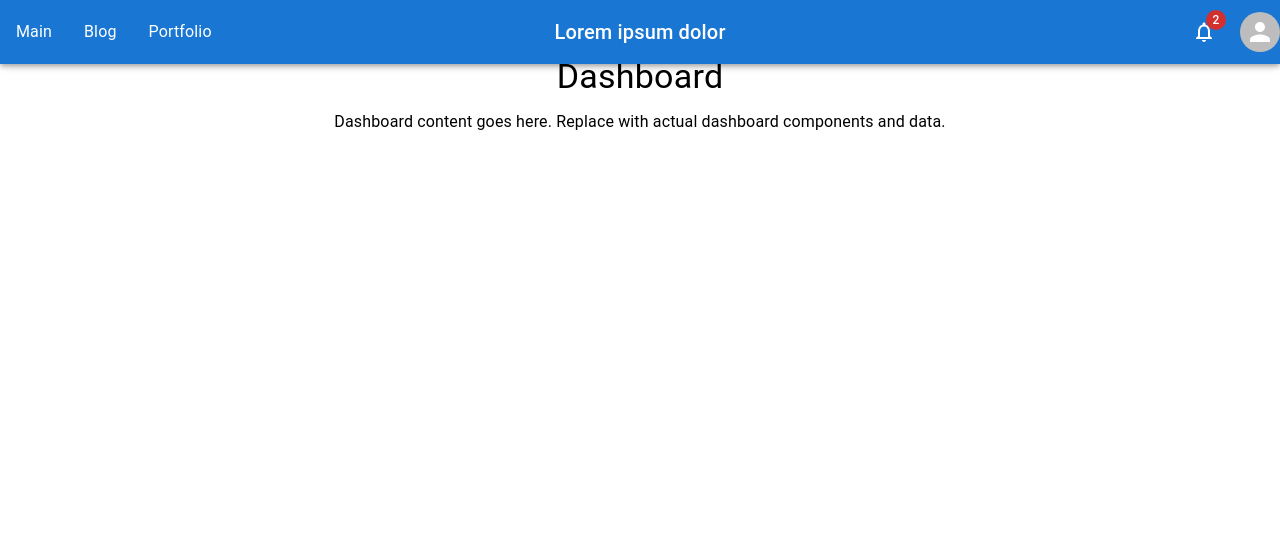
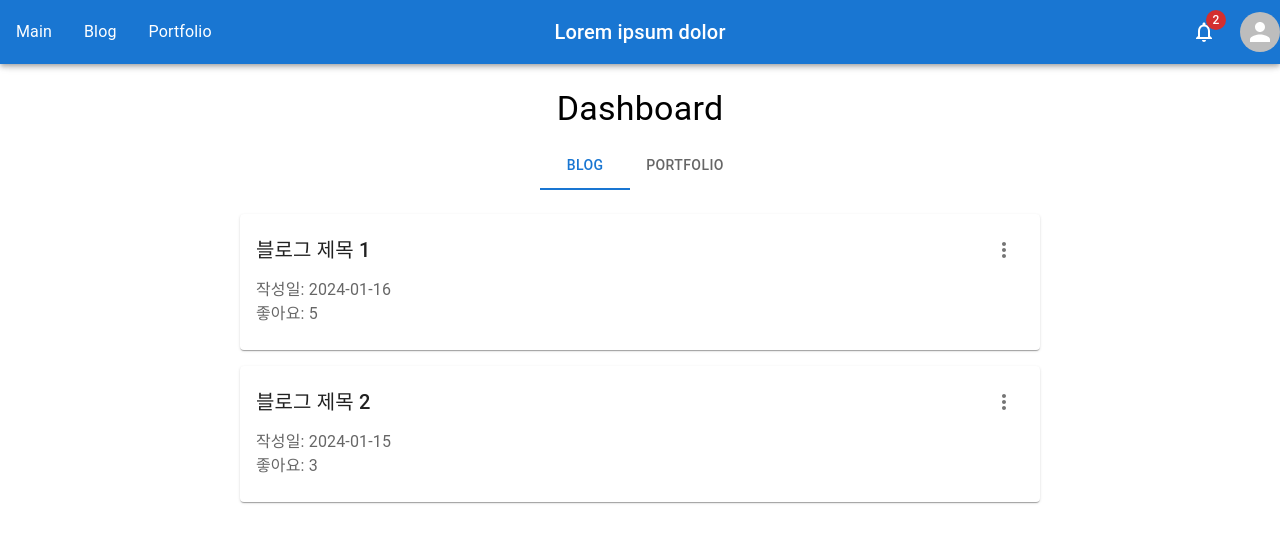
Before and after one commit to kyungbbabi/chan_firstProject, a React (Create React App) app in the folder frontend/: page /dashboard in a window 1280 px wide. Shown: the top 542 px of the page. Built offline with nearby package versions, Linux system fonts and the light colour scheme.

Commit message:
docs: dashboard javascript

```diff
--- a/frontend/src/pages/Dashboard.js
+++ b/frontend/src/pages/Dashboard.js
@@ -1,18 +1,123 @@
-import React from "react";
-import { Box, Grid, Typography } from "@mui/material";
+import React, { useEffect, useState } from "react";
+import { Box, Card, CardContent, Grid, IconButton, Menu, MenuItem, Tab, Tabs, Typography } from "@mui/material";
+import MoreVertIcon from '@mui/icons-material/MoreVert';
+import EditIcon from '@mui/icons-material/Edit';
+import DeleteIcon from '@mui/icons-material/Delete';
+import { useNavigate } from "react-router-dom";
 
 export default function Dashboard(){
 
+  const navigate = useNavigate();
+
+  const [tabValue, setTabValue] = useState(0);
+  const [posts, setPosts] = useState([]);;
+  const [portfolios, setPortfolios] = useState([]);
+  const [menuAnchor, setMenuAnchor] = useState(null);
+  const [selectedItem, setSelectedItem] = useState(null);
+
+  const handleTabChange = (event, newValue) => {
+    setTabValue(newValue);
+  };
+
+  const handleMenuOpen = (event, item) => {
+    setMenuAnchor(event.currentTarget);
+    setSelectedItem(item);
+  };
+
+  const handleMenuClose = () => {
+    setMenuAnchor(null);
+    setSelectedItem(null);
+  };
+
+  const handleEdit = () => {
+    if (!selectedItem) return;
+    // 수정 페이지로 이동
+    if (tabValue === 0) {
+      navigate(`/postwrite/${selectedItem.id}`);
+    } else {
+      navigate(`/portfolio/edit/${selectedItem.id}`);
+    }
+    handleMenuClose();
+  };
+
+  const handleDelete = () => {
+    if (!selectedItem) return;
+    if (tabValue === 0) {
+      setPosts(posts.filter(post => post.id !== selectedItem.id));
+    } else {
+      setPortfolios(portfolios.filter(portfolio => portfolio.id !== selectedItem.id));
+    }
+    handleMenuClose();
+  };
+
+  useEffect(() => {
+    setPosts([
+      { id: 1, title: "블로그 제목 1", createdAt: "2024-01-16", likes: 5 },
+      { id: 2, title: "블로그 제목 2", createdAt: "2024-01-15", likes: 3 },
+    ]);
+    setPortfolios([
+      { id: 1, title: "포트폴리오 1", createdAt: "2024-01-14" },
+      { id: 2, title: "포트폴리오 2", createdAt: "2024-01-13" },
+    ]);
+  }, []);
+
   return (
-    <Box>
-      <Box sx={{display: "flex", flexDirection: "column", alignItems: "center", justifyContent: "center", padding: "3em"}}>
-        <Typography variant="h4" gutterBottom>
-          Dashboard
-        </Typography>
-        <Typography>
-          Dashboard content goes here. Replace with actual dashboard components and data.
-        </Typography>
-      </Box>
+    <Box sx={{padding: "5em 2em"}}>
+      <Typography variant="h4" gutterBottom align="center">Dashboard</Typography>
+      <Grid container justifyContent="center">
+        <Grid item xs={12} md={8}>
+          <Tabs value={tabValue} onChange={handleTabChange} centered sx={{ mb: 3 }}>
+            <Tab label="blog"></Tab>
+            <Tab label="portfolio"></Tab>
+          </Tabs>
+          <Box sx={{ mt: 2 }}>
+            {tabValue === 0 ? (
+              posts.map(post => (
+                <Card key={post.id} sx={{ mb: 2 }}>
+                  <CardContent>
+                    <Box sx={{ display: 'flex', justifyContent: 'space-between', alignItems: 'center' }}>
+                      <Typography variant="h6">{post.title}</Typography>
+                      <IconButton  onClick={(e) => handleMenuOpen(e, post)} sx={{ position: 'relative' }}> {/* 아이콘 위치 조정 */}
+                        <MoreVertIcon />
+                      </IconButton>
+                    </Box>
+                    <Typography color="textSecondary" sx={{ mt: 1 }}>
+                      작성일: {post.createdAt}
+                    </Typography>
+                    <Typography color="textSecondary">
+                      좋아요: {post.likes}
+                    </Typography>
+                  </CardContent>
+                </Card>
+              ))
+            ) : (
+              portfolios.map(portfolio => (
+                <Card key={portfolio.id} sx={{ mb: 2 }}>
+                  <CardContent>
+                    <Box sx={{ display: 'flex', justifyContent: 'space-between', alignItems: 'center' }}>
+                      <Typography variant="h6">{portfolio.title}</Typography>
+                      <IconButton  onClick={(e) => handleMenuOpen(e, portfolio)} sx={{ position: 'relative' }} >
+                        <MoreVertIcon />
+                      </IconButton>
+                    </Box>
+                    <Typography color="textSecondary" sx={{ mt: 1 }}>
+                      작성일: {portfolio.createdAt}
+                    </Typography>
+                  </CardContent>
+                </Card>
+              ))
+            )}
+          </Box>
+        </Grid>
+      </Grid>
+      <Menu anchorEl={menuAnchor} open={Boolean(menuAnchor)} onClose={handleMenuClose} >
+        <MenuItem onClick={handleEdit}>
+          <EditIcon sx={{ mr: 1 }} /> 수정
+        </MenuItem>
+        <MenuItem onClick={handleDelete}>
+          <DeleteIcon sx={{ mr: 1 }} /> 삭제
+        </MenuItem>
+      </Menu>
     </Box>
   );
 
```
